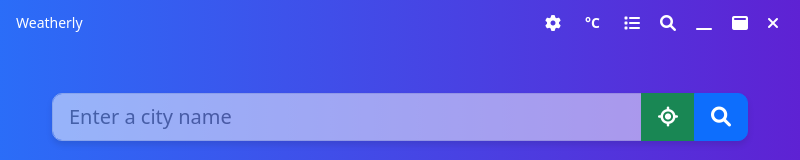
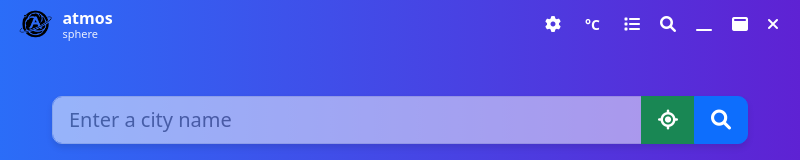
Before and after one commit to cemakpolat/weatherly, an Electron app: page src/renderer/index.html in a window 800 px wide. Shown: the top 160 px of the page. Drawn offline with nearby package versions, Linux system fonts and the light colour scheme; no server answers.

Commit message:
logo change adn delete fix

```diff
--- a/package.json
+++ b/package.json
@@ -42,8 +42,8 @@
     "spectron": "^19.0.0"
   },
   "build": {
-    "appId": "com.iot.weatherly",
-    "productName": "Weatherly",
+    "appId": "com.iot.atmos-sphere",
+    "productName": "atmos sphere",
     "directories": {
       "output": "dist",
       "buildResources": "build"
--- a/src/renderer/index.html
+++ b/src/renderer/index.html
@@ -3,7 +3,7 @@
   <head>
     <meta charset="UTF-8" />
     <meta name="viewport" content="width=device-width, initial-scale=1.0" />
-    <title>Weather in World Cities</title>
+    <title>atmos sphere</title>
     <link
       href="https://cdn.jsdelivr.net/npm/bootstrap@5.3.0/dist/css/bootstrap.min.css"
       rel="stylesheet"
@@ -28,7 +28,13 @@
   <body>
     <!-- Custom Title Bar -->
     <div id="custom-title-bar">
-      <div class="title">Weatherly</div>
+      <div class="title">
+        <img src="logo.png" alt="atmos sphere logo" class="app-logo" />
+        <div class="app-name">
+          <div class="app-name-main">atmos</div>
+          <div class="app-name-sub">sphere</div>
+        </div>
+      </div>
       <div class="controls">
         <button id="settings-btn" title="Settings"><i class="fas fa-cog"></i></button>
         <button id="temp-unit-toggle" title="Toggle °C/°F">°C</button>
@@ -363,7 +369,7 @@
                   <i class="fas fa-info-circle me-2"></i>
                   About
                 </h4>
-                <p class="small mb-1"><strong>Weatherly</strong> - Weather in World Cities</p>
+                <p class="small mb-1"><strong>atmos sphere</strong> - Weather in World Cities</p>
                 <p class="small text-muted mb-0">Version 1.0.0</p>
                 <p class="small text-muted">Built with Electron & Open-Meteo API</p>
               </div>
--- a/src/renderer/renderer.js
+++ b/src/renderer/renderer.js
@@ -499,8 +499,9 @@ function createCityCard(cityData) {
     });
   }
 
-  // Add event listener to the remove button
-  const removeButton = card.querySelector('.remove-button');
+  // Add event listeners to ALL remove buttons (both in row-header and grid view)
+  const removeButtons = card.querySelectorAll('.remove-button');
+  removeButtons.forEach(removeButton => {
     removeButton.addEventListener('click', () => {
       // Stop animation if it exists
       if (card._animation) {
@@ -513,6 +514,7 @@ function createCityCard(cityData) {
       setTimeout(() => {
         applyMasonryLayout();
       }, 50);
+    });
   });
 
   // Add event listeners to forecast toggle buttons
--- a/src/renderer/styles.css
+++ b/src/renderer/styles.css
@@ -144,19 +144,6 @@ body[data-theme='cool-mint'] {
   opacity: 0;
   transition: opacity 0.3s ease;
   background-color: #ffffff;
-}
-
-.card:hover .remove-button {
-  opacity: 0.5;
-}
-
-.remove-button:hover {
-  background-color: #ffffff;
-  opacity: 0.5;
-}
-/* Style the remove button */
-.remove-button {
-  background-color: #ffffff;
   border: none;
   border-radius: 50%;
   width: 30px;
@@ -165,6 +152,17 @@ body[data-theme='cool-mint'] {
   align-items: center;
   justify-content: center;
   cursor: pointer;
+  position: relative;
+  z-index: 10;
+}
+
+.card:hover .remove-button {
+  opacity: 0.5;
+}
+
+.remove-button:hover {
+  background-color: #ffffff;
+  opacity: 1 !important;
 }
 
 .remove-button i {
@@ -212,6 +210,33 @@ body[data-theme='cool-mint'] {
 
 #custom-title-bar .title {
   font-size: 14px;
+  display: flex;
+  align-items: center;
+  gap: 8px;
+}
+
+#custom-title-bar .title .app-logo {
+  height: 32px;
+  width: auto;
+}
+
+#custom-title-bar .title .app-name {
+  display: flex;
+  flex-direction: column;
+  line-height: 1;
+  gap: 2px;
+}
+
+#custom-title-bar .title .app-name-main {
+  font-weight: bold;
+  font-size: 16px;
+  text-transform: lowercase;
+}
+
+#custom-title-bar .title .app-name-sub {
+  font-size: 11px;
+  text-transform: lowercase;
+  opacity: 0.9;
 }
 
 #custom-title-bar .controls {
```
Also changed, not shown: README.md, src/renderer/logo.png (added), 2 other files. Lines whose indentation alone changed are shown as unchanged.
